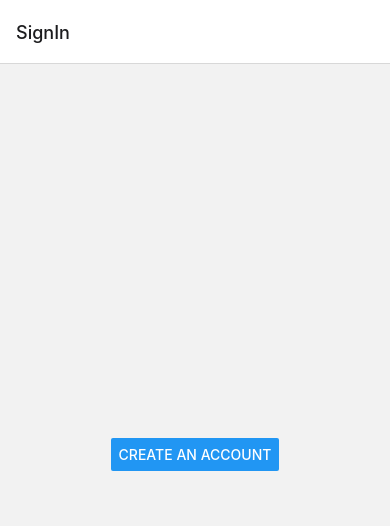
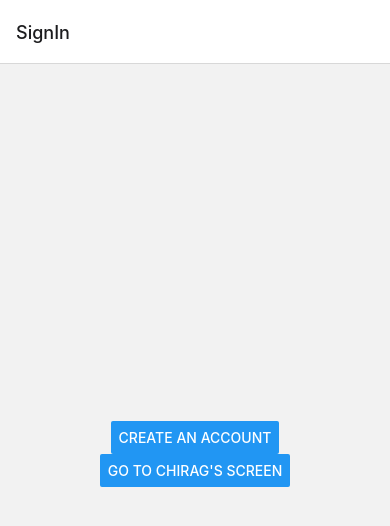
Before and after one commit to chirag03k/ktp-theta-app, a React Native app: screen /SignIn in a window 390 px wide. Shown: the top 526 px of the page. Built offline with nearby package versions, Linux system fonts and the light colour scheme.

Commit message:
Created demo screen

```diff
--- a/App.js
+++ b/App.js
@@ -5,6 +5,7 @@ import { createNativeStackNavigator } from '@react-navigation/native-stack';
 import { Home } from './src/screens/Home';
 import { SignIn } from './src/screens/SignIn';
 import { SignUp } from './src/screens/SignUp';
+import { ChiragScreen } from './src/screens/Chirag-screen';
 
 const Stack = createNativeStackNavigator();
 
@@ -16,6 +17,7 @@ export default function App() {
               <Stack.Screen name="Home" component={ Home } />
               <Stack.Screen name="SignIn" component={ SignIn } />
               <Stack.Screen name="SignUp" component={ SignUp } />
+              <Stack.Screen name="ChiragScreen" component={ChiragScreen} />
             </Stack.Navigator>
 
         </NavigationContainer>
--- /dev/null
+++ b/src/screens/Chirag-screen/Chirag-screen.jsx
@@ -0,0 +1,12 @@
+import React from 'react';
+import { View, Text } from 'react-native';
+
+export const ChiragScreen = ({navigation}) => {
+
+    return (
+        <View style={{ flex: 1, alignItems: 'center', justifyContent: 'center' }}>
+            <Text>Welcome to Chirag's Screen!</Text>
+        </View>
+    )
+
+}
--- /dev/null
+++ b/src/screens/Chirag-screen/index.js
@@ -0,0 +1 @@
+export {ChiragScreen} from './Chirag-screen.jsx';
--- a/src/screens/SignIn/SignIn.jsx
+++ b/src/screens/SignIn/SignIn.jsx
@@ -10,6 +10,12 @@ export const SignIn = ({ navigation }) => {
             title="Create an account"
             onPress={() => navigation.push('SignUp')}
             />
+            <Button
+            title="Go to Chirag's Screen"
+            onPress = {
+                () => {navigation.push("ChiragScreen")}
+            }
+            />
         </View>
     )
 
```
